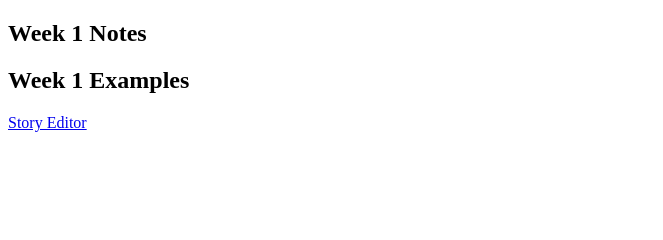
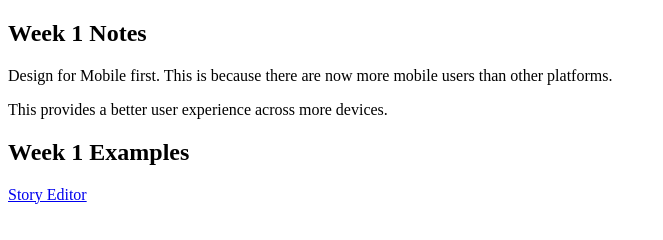
Before and after one commit to joshvspendlove/wdd-330, a plain HTML site: page week1/index.html in a window 1280 px wide. Shown: the whole page, without its empty margins (0-663 px from the left). Drawn offline with Linux system fonts and the light colour scheme; files whose address does not match are found by name.

Commit message:
Added example and a few breif notes.

```diff
--- a/week1/index.html
+++ b/week1/index.html
@@ -7,6 +7,9 @@
 <body>
   <section id="notes">
     <h1>Week 1 Notes</h1>
+	<p>Design for Mobile first. This is because there are now more mobile users than other platforms.</p>
+	<p>This provides a better user experience across more devices.</p>
+
   </section>
   <section id="examples">
 	<h1>Week 1 Examples</h1>
```
